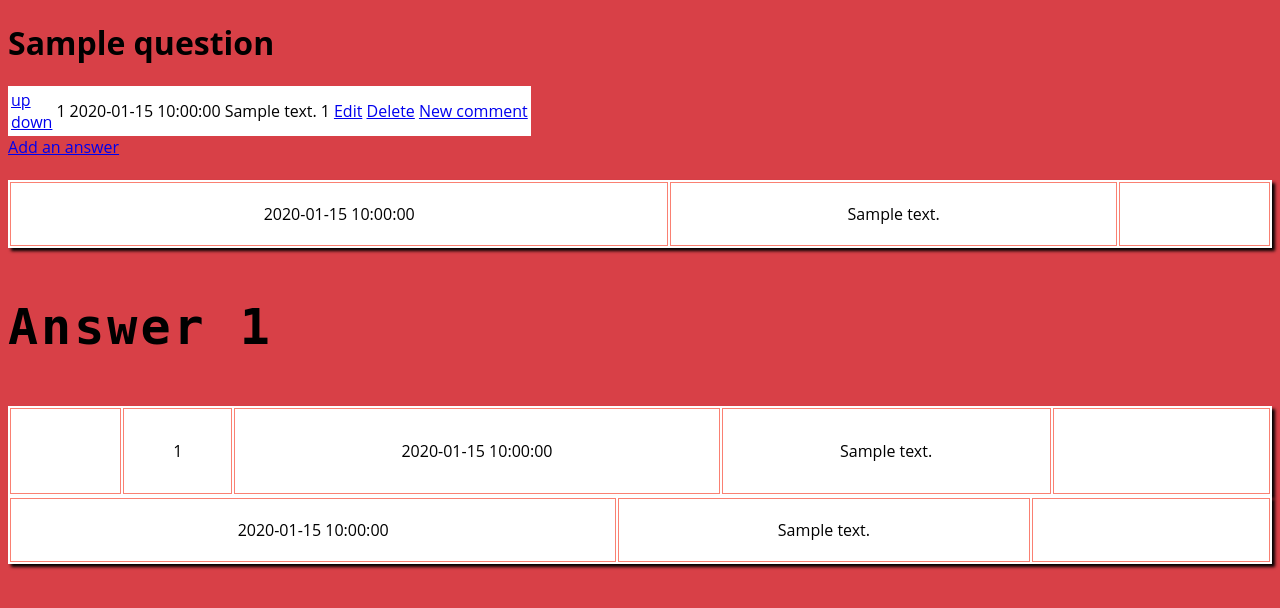
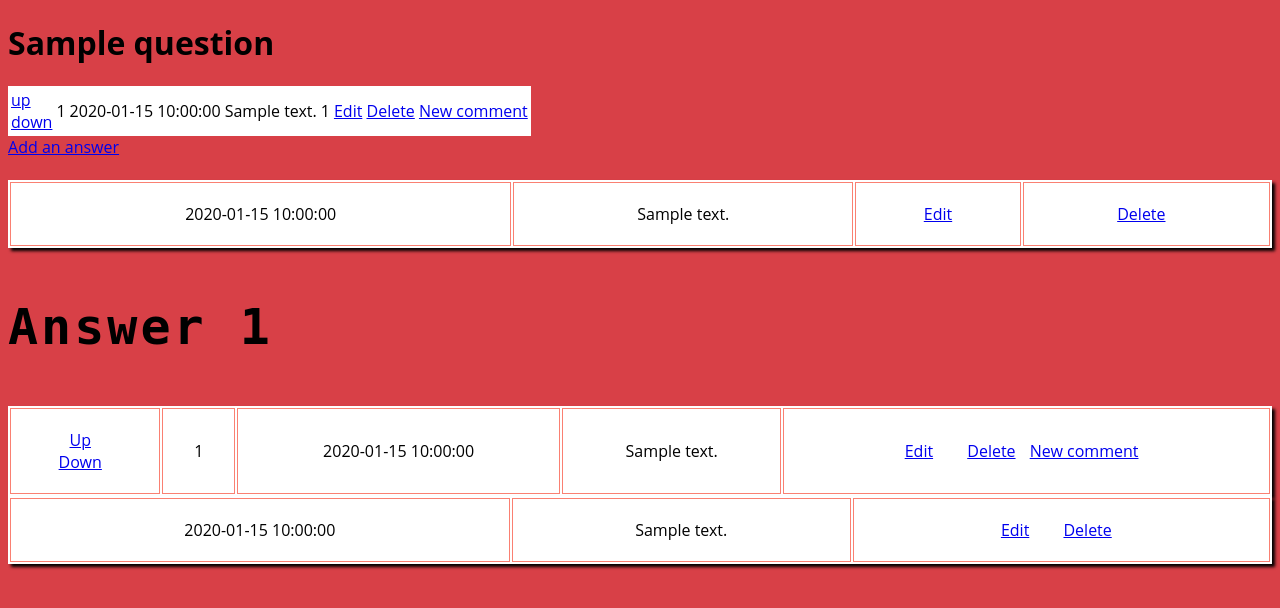
Before and after one commit to jpeter82/askmate-advanced, a Flask app: page /question/1 in a window 1280 px wide. Shown: the top 608 px of the page. Run offline with Flask 2, Linux system fonts and the light colour scheme; a database or web service that is not in the repository returns one stand-in record (values such as "Sample title"); some libraries are stand-ins or nearby versions.

Commit message:
Finished refactoring previous features except for delete

```diff
--- a/logic.py
+++ b/logic.py
@@ -236,9 +236,10 @@ def process_form(form_data):
                 data = (form_data['title'], form_data['message'], get_user_by_name(form_data['user']))
             elif typeID == 2:
                 # answer
-                sql = """INSERT INTO answer (message, answered_by) VALUES (%s, %s) RETURNING question_id;"""
-                data = (form_data['message'], get_user_by_name(form_data['user']))
-            elif typeID == 3 and form_data['question_id']:
+                sql = """INSERT INTO answer (question_id, message, answered_by)
+                         VALUES (%s, %s, %s) RETURNING question_id;"""
+                data = (form_data['question_id'], form_data['message'], get_user_by_name(form_data['user']))
+            elif typeID == 3 and form_data.get('answer_id', -10) == -10:
                 # comment to question
                 sql = """INSERT INTO comment (question_id, message, user_id)
                          VALUES (%s, %s, %s) RETURNING question_id;"""
@@ -255,17 +256,17 @@ def process_form(form_data):
             if typeID == 1:
                 # question
                 sql = """UPDATE question SET title = %s, message = %s WHERE id = %s RETURNING id AS question_id"""
-                data = (form_data['title'], form_data['message'], form_data['question_id'])
+                data = (form_data['title'], form_data['message'], modID)
             elif typeID == 2:
                 # answer
                 sql = """UPDATE answer SET message = %s WHERE id = %s RETURNING question_id"""
-                data = (form_data['message'], form_data['answer_id'])
+                data = (form_data['message'], modID)
             elif typeID == 3:
                 # comment
                 sql = """UPDATE comment SET message = %s WHERE id = %s RETURNING id;"""
-                data = (form_data['message'], form_data['comment_id'])
-                question_id = form_data['question_id'] if form_data['question_id'] else get_question_by_answer_id(
-                                                                                                form_data['answer_id'])
+                data = (form_data['message'], modID)
+                question_id = form_data['question_id'] if form_data.get(
+                                    'question_id', '') else get_question_by_answer_id(form_data['answer_id'])
             else:
                 raise ValueError
 
@@ -295,3 +296,37 @@ def process_delete(id, table):
 
     status = True if db.perform_query(sql, data) else False
     return status
+
+
+def select_edit_data(id, mode):
+    """
+    Returns a dict by ID from DB
+        @param    id_to_get   int       The id of the needed table
+        @param    mode        string    Which table
+        @return               dict      Needed table in a dict
+    """
+    if mode == 'question':
+        sql = """SELECT id,
+                        title,
+                        message
+                 FROM question
+                 WHERE id = %s;"""
+    elif mode == 'answer':
+        sql = """SELECT id,
+                        message,
+                        question_id
+                 FROM answer
+                 WHERE id = %s;"""
+    elif mode == 'comment':
+        sql = """SELECT c.id,
+                        c.message,
+                        CASE WHEN c.question_id IS NOT NULL THEN c.question_id ELSE a.question_id END AS question_id,
+                        c.answer_id
+                 FROM comment c
+                 LEFT OUTER JOIN answer a ON a.id = c.answer_id
+                 WHERE c.id = %s;"""
+    else:
+        raise ValueError
+    data = (id,)
+    result = db.perform_query(sql, data)
+    return result
--- a/main.py
+++ b/main.py
@@ -25,30 +25,70 @@ def index():
 
 @app.route('/search')
 def search_questions():
+    template = redirect(request.referrer)
     search_phrase = request.args.get('q', None)
     if search_phrase is not None and len(str(search_phrase)) > 2:
         data = logic.user_search(search_phrase)
-        return render_template('search.html', search_phrase=search_phrase, data=data)
-    return redirect(request.referrer)
+        template = render_template('search.html', search_phrase=search_phrase, data=data)
+    return template
 
 
-@app.route('/new-question', methods=['GET', 'POST'])
-@app.route('/question/<int:question_id>/edit', methods=['GET', 'POST'])
+@app.route('/new-question')
+@app.route('/question/<int:question_id>/edit')
 def show_form(question_id=None):
     '''
     modID   -1 in case of insert, otherwise the id of the question to be edited
     typeID  what will be changed: question 1, answer 2, comment 3
     '''
     typeID = 1
+    users = logic.list_users()
     if question_id:
-        # edit question
-        pass
+        # update question
+        modID = question_id
+        data = logic.select_edit_data(question_id, 'question')[0]
     else:
         # insert new question
         modID = -1
         data = None
+    return render_template('form.html', data=data, typeID=typeID, modID=modID, users=users)
+
+
+@app.route('/question/<int:question_id>/new-answer')
+@app.route('/answer/<int:answer_id>/edit')
+def show_answer_form(answer_id=None, question_id=None):
+    typeID = 2
     users = logic.list_users()
-    return render_template('form.html', data=data, typeID=typeID, modID=modID, users=users)
+    if answer_id:
+        # update answer
+        modID = answer_id
+        data = logic.select_edit_data(answer_id, 'answer')[0]
+    else:
+        # insert new answer
+        modID = -1
+        data = None
+    return render_template('form.html', typeID=typeID, modID=modID, data=data,
+                           question_id=question_id, users=users)
+
+
+@app.route('/comments/<int:comment_id>/edit')
+@app.route('/answer/<int:answer_id>/new-comment')
+@app.route('/question/<int:question_id>/new-comment')
+def show_comment_form(comment_id=None, answer_id=None, question_id=None):
+    typeID = 3
+    users = logic.list_users()
+    if comment_id:
+        # update comment
+        modID = comment_id
+        data = logic.select_edit_data(comment_id, 'comment')[0]
+        question_id = data['question_id']
+    else:
+        # insert new comment
+        modID = -1
+        data = None
+        if question_id is None:
+            question_id = logic.get_question_by_answer_id(answer_id)
+    return render_template('form.html', typeID=typeID, modID=modID, data=data,
+                           question_id=question_id, answer_id=answer_id, users=users)
 
 
 @app.route('/add-edit', methods=['POST'])
@@ -57,8 +97,7 @@ def handle_form():
         if request.form.get('modID', 0) and request.form.get('typeID', ''):
             result = logic.process_form(request.form)
             if result['status']:
-                question_id = result['question_id']
-                return render_template("question.html", data=logic.get_one_question(question_id, answers=True))
+                return redirect(url_for('question', question_id=result['question_id']))
     return internal_error(500)
 
 
--- a/templates/question.html
+++ b/templates/question.html
@@ -61,7 +61,11 @@ Record
                     <span>{{ comment['comment_body']|replace("\n", "<br/>") }}</span> {% endautoescape %}
                 </td>
                 <td>
-                    <span><a href="/comments/{{ comment['comment_id'] }}/delete"><span class="glyphicon glyphicon-trash" aria-hidden="true"></span></a>
+                    <span><a href="/comments/{{ comment['comment_id'] }}/edit">Edit</a>
+                    </span>
+                </td>
+                <td>
+                    <span><a href="/comments/{{ comment['comment_id'] }}/delete">Delete<span class="glyphicon glyphicon-trash" aria-hidden="true"></span></a>
                     </span>
                 </td>
             </tr>
@@ -75,10 +79,10 @@ Record
             <tr>
                 <td>
                     <div>
-                        <a href="/answer/{{item['answer_id']}}/vote-up"><span class="glyphicon glyphicon-chevron-up" aria-hidden="true"></span></a>
+                        <a href="/answer/{{item['answer_id']}}/vote-up">Up<span class="glyphicon glyphicon-chevron-up" aria-hidden="true"></span></a>
                     </div>
                     <div>
-                        <a href="/answer/{{item['answer_id']}}/vote-down"><span class="glyphicon glyphicon-chevron-down" aria-hidden="true"></span></a>
+                        <a href="/answer/{{item['answer_id']}}/vote-down">Down<span class="glyphicon glyphicon-chevron-down" aria-hidden="true"></span></a>
                     </div>
                 </td>
                 <td>
@@ -92,9 +96,9 @@ Record
                     <span>{{ item['answer_body']|replace("\n", "<br/>") }}</span> {% endautoescape %}
                 </td>
                 <td>
-                    <a href="/answer/{{item['answer_id']}}/edit"><span class="glyphicon glyphicon-pencil" aria-hidden="true"></span></a>
-                    <a href="/answer/{{item['answer_id']}}/delete"><span class="glyphicon glyphicon-trash" aria-hidden="true"></span></a>
-                    <a href="/answer/{{item['answer_id']}}/new-comment" /><span class="glyphicon glyphicon-comment" aria-hidden="true"></span></a>
+                    <a href="/answer/{{item['answer_id']}}/edit">Edit<span class="glyphicon glyphicon-pencil" aria-hidden="true"></span></a>
+                    <a href="/answer/{{item['answer_id']}}/delete">Delete<span class="glyphicon glyphicon-trash" aria-hidden="true"></span></a>
+                    <a href="/answer/{{item['answer_id']}}/new-comment">New comment<span class="glyphicon glyphicon-comment" aria-hidden="true"></span></a>
 
                 </td>
             </tr>
@@ -110,8 +114,8 @@ Record
                     <span>{{ response['comment_body']|replace("\n", "<br/>") }}</span> {% endautoescape %}
                 </td>
                 <td>
-                    <a href="/comments/{{ response['comment_id'] }}/delete"><span class="glyphicon glyphicon-trash" aria-hidden="true"></span></a>
-                    <a href="/comment/{{ response['comment_id'] }}/edit"><span class="glyphicon glyphicon-pencil" aria-hidden="true"></span></a>
+                    <a href="/comments/{{ response['comment_id'] }}/edit">Edit<span class="glyphicon glyphicon-pencil" aria-hidden="true"></span></a>
+                    <a href="/comments/{{ response['comment_id'] }}/delete">Delete<span class="glyphicon glyphicon-trash" aria-hidden="true"></span></a>
                 </td>
             </tr>
         </table>
```
Also changed, not shown: templates/form.html (+5 -10 lines).
